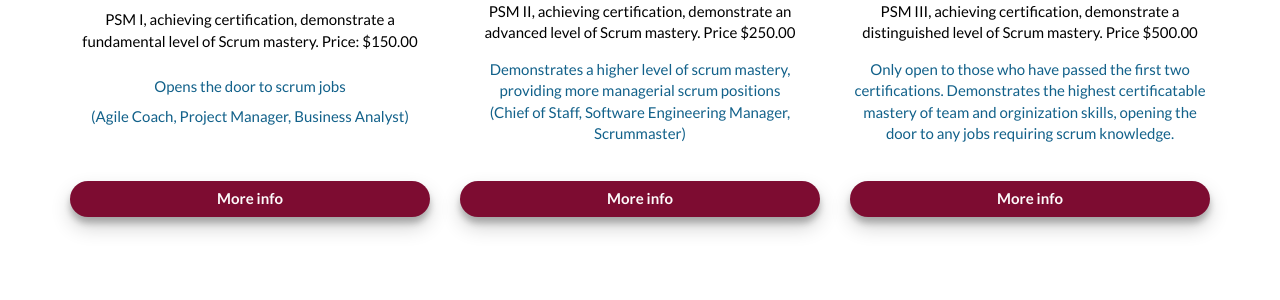
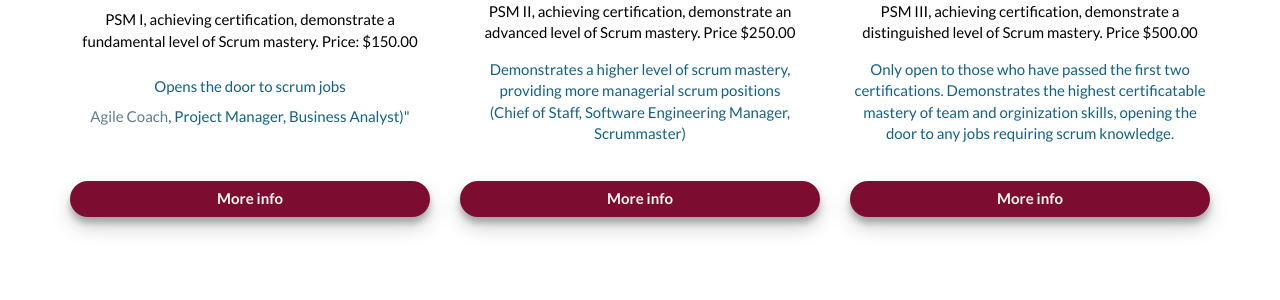
Before and after one commit to sali210/scrum-certsite, a Jekyll site: the page built from _posts/2014-07-18-project-1.markdown, in a window 1280 px wide and 900 px high, scrolled down 1376 px. Shown: the part 287-587 px from the top of the window. Built offline with Jekyll 4.4.1, drawn with Linux system fonts in a browser that asks for light colours; part of the change alters nothing that is shown.

Commit message:
job title clickable

```diff
--- a/_posts/2014-07-18-project-1.markdown
+++ b/_posts/2014-07-18-project-1.markdown
@@ -8,7 +8,7 @@ alt: image-alt
 project-date: May 2020
 description: "PSM I, achieving certification, demonstrate a fundamental level of Scrum mastery. Price: $150.00"
 opportunities: "Opens the door to scrum jobs"
-jobs: "(Agile Coach, Project Manager, Business Analyst)"
+jobs: <a href="https://www.linkedin.com/jobs/search/?keywords=agile%20coach" target="_blank">Agile Coach</a>, Project Manager, Business Analyst)"
 link: "https://www.scrum.org/professional-scrum-master-i-certification"
 linktext: "More info"
 ---
```
